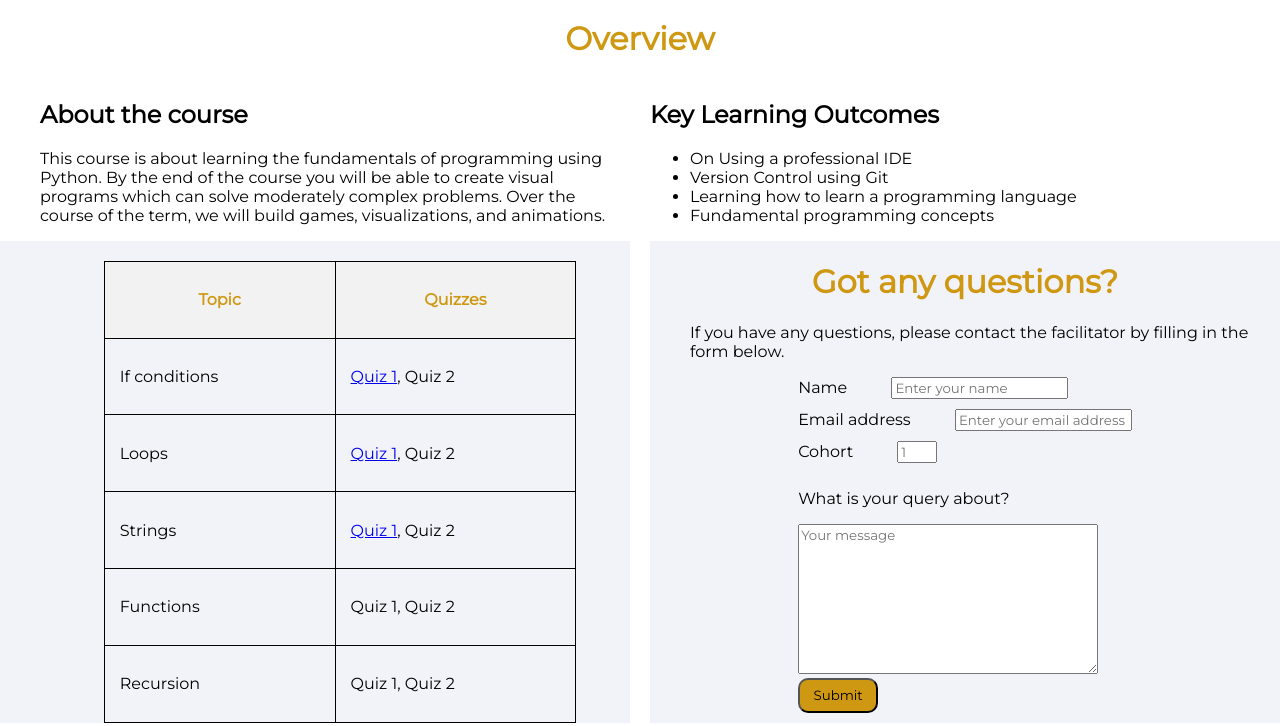
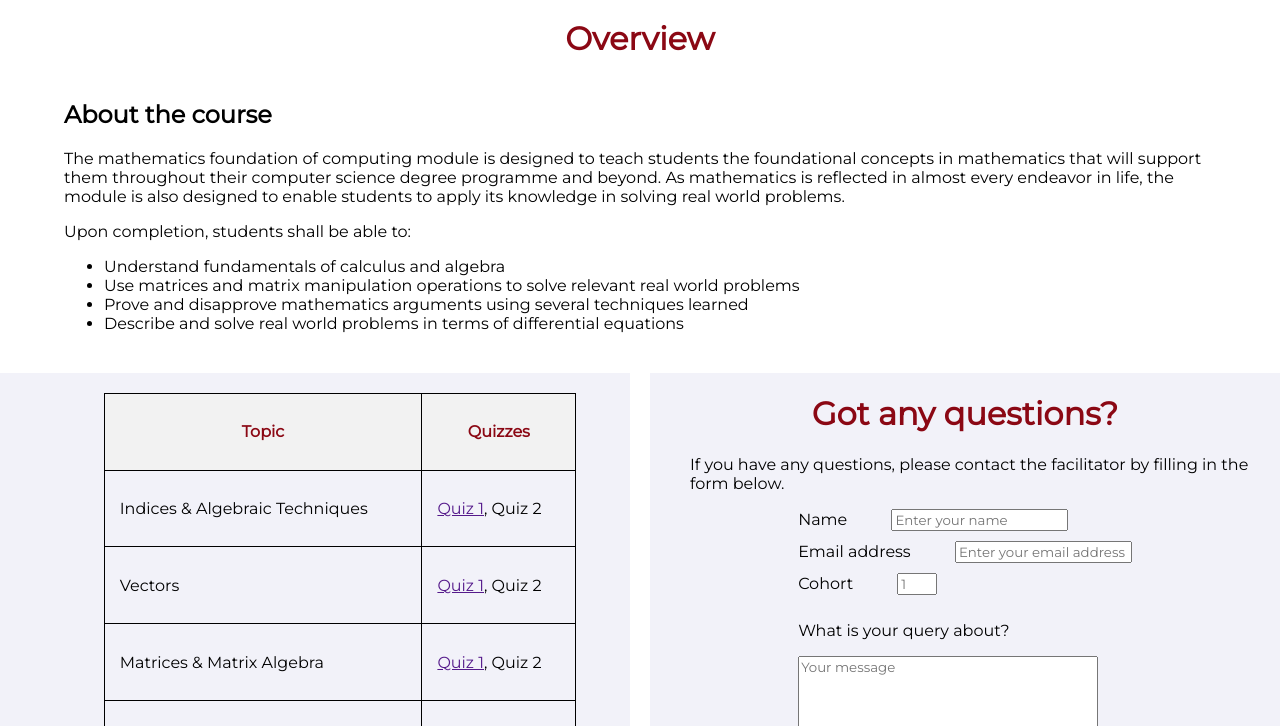
Before and after one commit to Pogayo/Revisity-web, a plain HTML site: page src/mfc.html in a window 1280 px wide. Shown: the part 412-1138 px from the top of the page. Drawn offline with Linux system fonts and the light colour scheme.

Commit message:
Modified the individual pages

```diff
--- a/src/main.css
+++ b/src/main.css
@@ -212,3 +212,6 @@ textarea{
     align-items: center;
     flex-direction: column;
 }
+.dark-red{
+    color:#8B0814;
+}
--- a/src/main.js
+++ b/src/main.js
@@ -224,3 +224,24 @@ function createExplanationNode(explanationArray,explanationIndex,answerDiv,corre
    answerDiv.appendChild(answer);
    answerDiv.appendChild(eParagraph);
 }
+
+//script for the question..on submit
+let contactForm=document.getElementById("contact-form");
+  console.log(contactForm)
+console.log("I have reached here 0")
+function contactFormHandler() {
+    console.log("I have reached here 2")
+   let  messageDiv=document.getElementById("message");
+    if(messageDiv.childElementCount==0){
+        messageDiv.innerHTML="Thank you for your inquiry<br/>You  will be contacted within three working days.";
+        messageDiv.style.padding="20px";
+        messageDiv.classList.add("correctAnswer","center-text")
+    }
+}
+
+contactForm.addEventListener("submit",($event)=>{
+    console.log("I have reached here 1")
+      $event.preventDefault();
+      contactFormHandler();
+    contactForm.reset();
+  });
--- a/src/mfc.html
+++ b/src/mfc.html
@@ -21,35 +21,36 @@
     <img id="top-img" src="../images/mfc.jpg" title="Coding in python" alt="Coding in python">
     <p>MATHEMATICAL FOUNDATIONS OF COMPUTING</p>
 </div>
-<h1 class="center-text" >Overview</h1>
-<div id="overview-container">
-    <div class="overview-content">
+<h1 class="center-text " style="color:#8B0814" >Overview</h1>
+<div id="" class="flex-column-center">
+    <div class="overview-content" style="width:90%; padding-bottom:40px">
         <h2>About the course</h2>
-        <p>This course is about learning the fundamentals of programming using Python. By the end of the course you will be able to create visual programs which can solve moderately complex problems. Over the course of the term, we will build games, visualizations, and animations. </p>
-    </div>
-    <div class="overview-content">
-        <h2>Key Learning Outcomes</h2>
-        <ul><li>On Using a professional IDE</li>
-            <li>Version Control using Git</li>
-            <li>Learning how to learn a programming language</li>
-            <li>Fundamental programming concepts</li></ul>
+        <p>The mathematics foundation of computing module is designed to teach students the foundational concepts in mathematics that will support them throughout their computer science degree programme and beyond. As mathematics is reflected in almost every endeavor in life, the module is also designed to enable students to apply its knowledge in solving real world problems.</p>
+
+        <p>Upon completion, students shall be able to:</p>
+
+        <ul><li> Understand fundamentals of calculus and algebra</li>
+            <li> Use matrices and matrix manipulation operations to solve relevant real world problems</li>
+            <li> Prove and disapprove mathematics arguments using several techniques learned</li>
+            <li> Describe and solve real world problems in terms of differential equations</li></ul>
     </div>
 </div>
 <div style="display:grid;grid-template-columns: 1fr 1fr; grid-gap:20px"> <!--div that contains the links to the questions and the contact form-->
     <div style="display: flex ;justify-content: center;background-color: #F2F2F9">
         <table> <!--table to contain all the topics and their associated quiz links-->
-            <tr id="table-heading"> <th>Topic</th> <th>Quizzes</th> </tr>
-            <tr > <td>If conditions</td> <td><a class="quiz-link" href="prog-quiz1.html">Quiz 1</a>, <a class="quiz-link">Quiz 2</a></td> </tr>
-            <tr> <td>Loops</td> <td><a class="quiz-link" href="prog-quiz1-loops.html" >Quiz 1</a>, <a class="quiz-link">Quiz 2</a></td> </tr>
-            <tr> <td>Strings</td> <td><a  href="strings.html" class="quiz-link">Quiz 1</a>, <a class="quiz-link">Quiz 2</a></td> </tr>
-            <tr> <td>Functions</td> <td><a class="quiz-link">Quiz 1</a>, <a class="quiz-link">Quiz 2</a></td> </tr>
-            <tr> <td>Recursion</td> <td><a class="quiz-link">Quiz 1</a>, <a class="quiz-link">Quiz 2</a></td> </tr>
+            <tr id="table-heading" style="color:#8B0814"> <th>Topic</th> <th>Quizzes</th> </tr>
+            <tr > <td>Indices & Algebraic Techniques</td> <td><a class="quiz-link" href="">Quiz 1</a>, <a class="quiz-link">Quiz 2</a></td> </tr>
+            <tr> <td>Vectors</td> <td><a class="quiz-link" href="" >Quiz 1</a>, <a class="quiz-link">Quiz 2</a></td> </tr>
+            <tr> <td>Matrices & Matrix Algebra</td> <td><a  href="" class="quiz-link">Quiz 1</a>, <a class="quiz-link">Quiz 2</a></td> </tr>
+            <tr> <td> Basic & logarithmic functions</td> <td><a class="quiz-link">Quiz 1</a>, <a class="quiz-link">Quiz 2</a></td> </tr>
+            <tr> <td>Trigonometric functions</td> <td><a class="quiz-link">Quiz 1</a>, <a class="quiz-link">Quiz 2</a></td> </tr>
         </table></div>
-    <div style="width:100%; background-color: #F2F2F9">
-        <h1 class="center-text">Got any questions?</h1>
+    <div style="width:100%; background-color: #F2F2F9" >
+        <div id="message"></div>
+        <h1 class="center-text" style="color:#8B0814">Got any questions?</h1>
         <p style="margin-left:40px">If you have any questions, please contact the facilitator by filling in the form below. </p>
-        <form style="display:flex;justify-content:center;width:100%">
-            <div style="text-align: left">
+        <form style="display:flex;justify-content:center;width:100%" id="contact-form">
+            <div style="text-align: left" >
                 <label>Name</label>
                 <input type="text" placeholder="Enter your name" name="name"><br/>
                 <label>Email address</label>
@@ -66,6 +67,7 @@
 <div id="footer"><!--footer section--will be the same in all the pages-->
     <span id="float">&copy Revisity 2019 </span> <span class="right-align"><a style="color:white" href="#top-nav" id="back">Back to top</a></span>
 </div>
+<script src="main.js"></script>
 
 </body>
 </html>
```
Also changed, not shown: src/databases.html (+8 -7 lines), src/discrete.html (+15 -14 lines), src/programming.html (+4 -2 lines).
